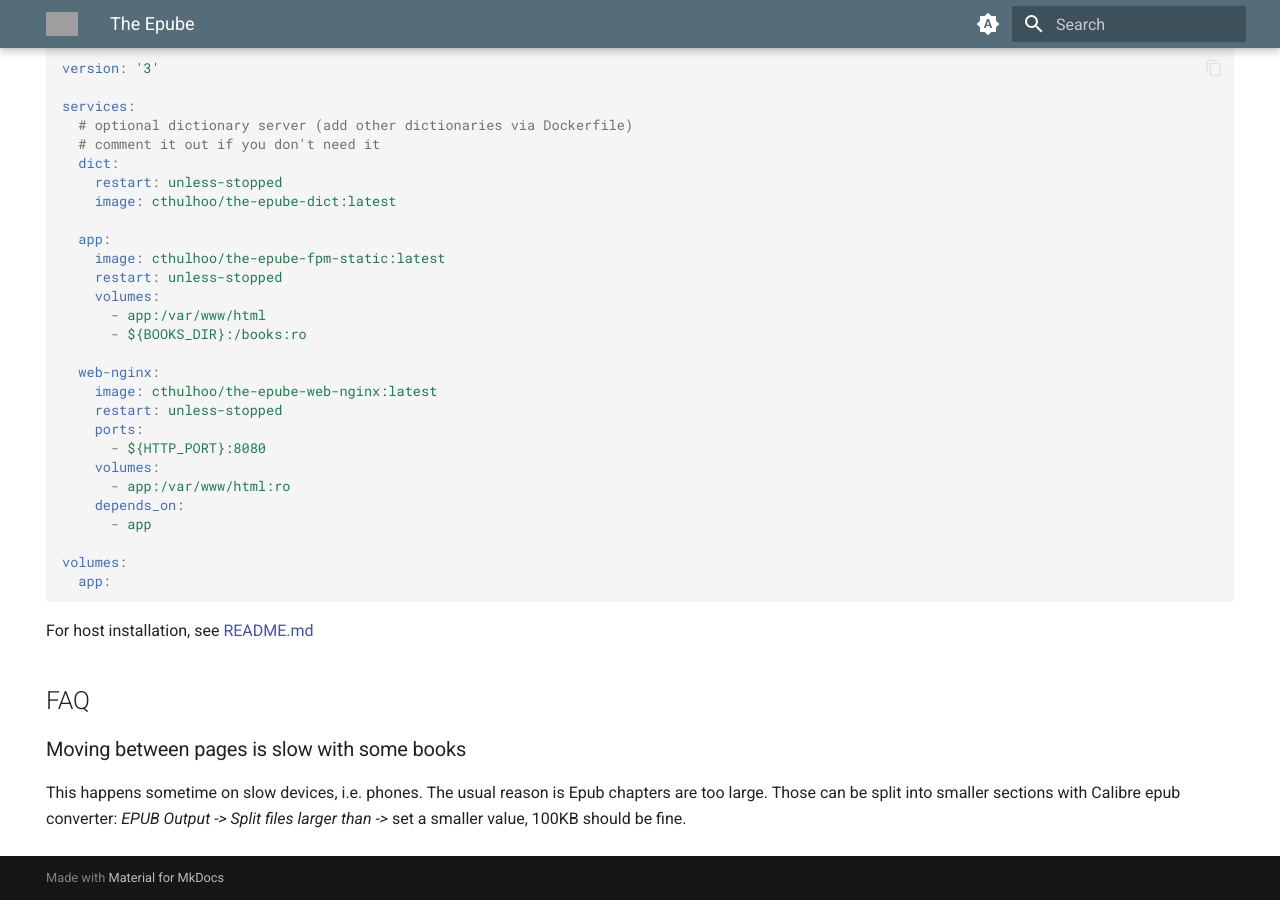
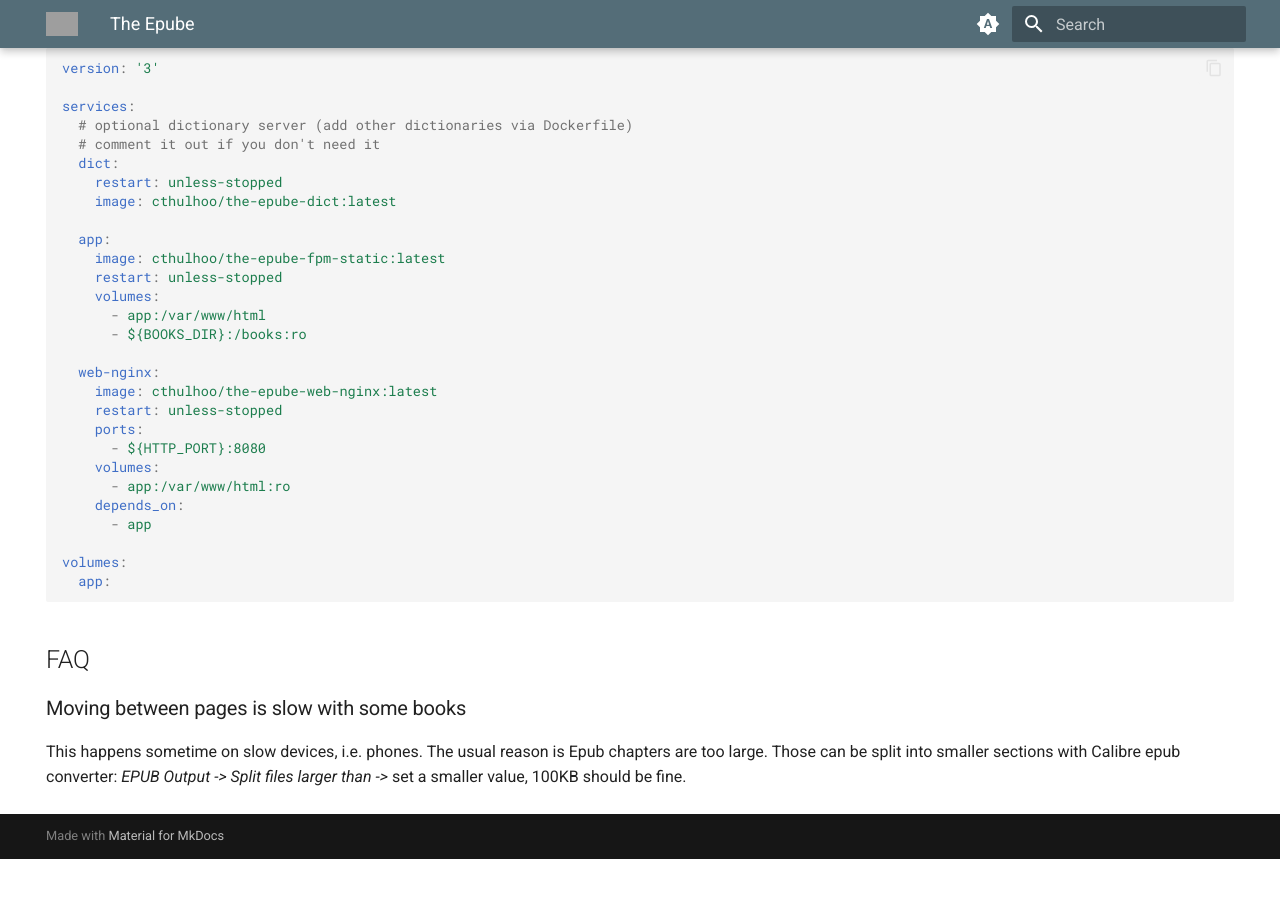
Before and after one commit to supahgreg/tt-rss-web-static, an MkDocs documentation site: the page built from docs/ZeEpube.md, in a window 1280 px wide and 900 px high, scrolled down 2015 px. Built offline with MkDocs 1.6.1 and Material for MkDocs 9.7.7, drawn with Linux system fonts in a browser that asks for light colours; after the commit the page ends 2874 px from its top, so only the background shows below that.

Commit message:
drop epube host url

````diff
--- a/docs/ZeEpube.md
+++ b/docs/ZeEpube.md
@@ -108,8 +108,6 @@ volumes:
   app:
 ```
 
-For host installation, see [README.md](https://git.tt-rss.org/fox/the-epube.git/tree/README.md)
-
 ## FAQ
 
 ### Moving between pages is slow with some books
````
